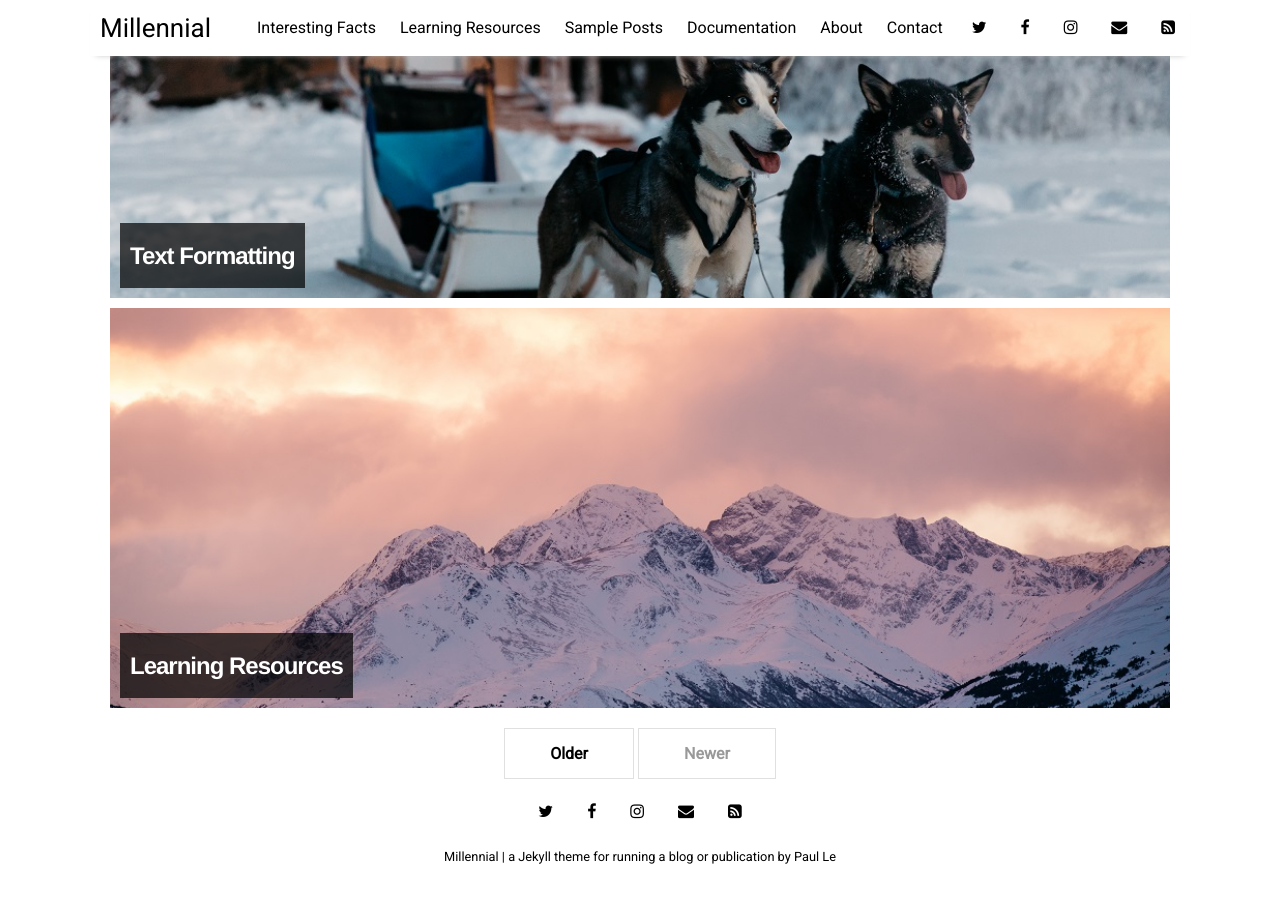
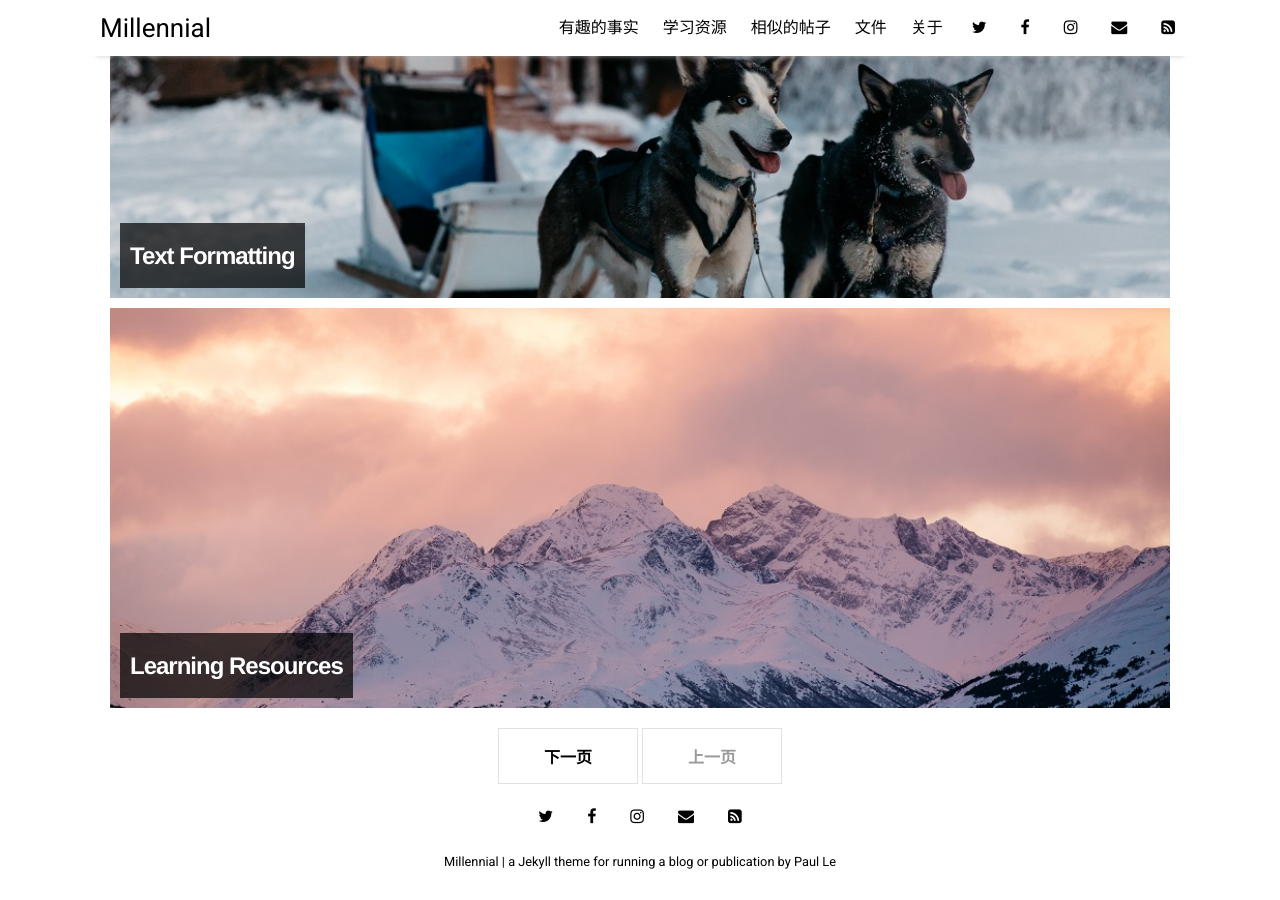
Before and after one commit to all-face/Pokerface, a Jekyll site: the page built from index.html, in a window 1280 px wide and 900 px high, scrolled down 1403 px. Built offline with Jekyll 4.4.1, drawn with Linux system fonts in a browser that asks for light colours; nearby versions of some CDN libraries; the list of posts is cut into pages by our own code.

Commit message:
修改配置文件

```diff
--- a/_data/settings.yml
+++ b/_data/settings.yml
@@ -1,18 +1,17 @@
 # Change 'comments' to true for Disqus comments
 disqus:
-  comments: false
+  comments: True
   disqus_shortname: 'millennial-3'
 
 # If you are not using Google Analytics, please change 'google-ID' to an empty string
 google-ID: 'UA-112060364-2'
 
 menu:
-- {name: 'Interesting Facts', folder: 'pages', file: 'facts.html'}
-- {name: 'Learning Resources', folder: 'pages', file: 'resources.html'}
-- {name: 'Sample Posts', folder: 'pages', file: 'sample-posts.html'}
-- {name: 'Documentation', folder: 'pages', file: 'documentation.html'}
-- {name: 'About', folder: 'pages', file: 'about.html'}
-- {name: 'Contact', folder: 'pages', file: 'contact.html'}
+- {name: '有趣的事实', folder: 'pages', file: 'facts.html'}
+- {name: '学习资源', folder: 'pages', file: 'resources.html'}
+- {name: '相似的帖子', folder: 'pages', file: 'sample-posts.html'}
+- {name: '文件', folder: 'pages', file: 'documentation.html'}
+- {name: '关于', folder: 'pages', file: 'about.html'}
 
 # Available social icons are powered by Font Awesome, so you can use any icon that they offer
 social:
@@ -25,11 +24,11 @@ social:
 
 # Customize site text
 pagination:
-  next_page: 'Newer'
-  previous_page: 'Older'
+  next_page: '上一页'
+  previous_page: '下一页'
 
-sharing_button_prompt: 'Feel free to share!'
+sharing_button_prompt: '请随意分享!'
 
-related_posts: 'You may also enjoy...'
+related_posts: '你可能对下面的内容也感兴趣...'
 
-post_date_prefix: 'Written on'
+post_date_prefix: '写在'
```
